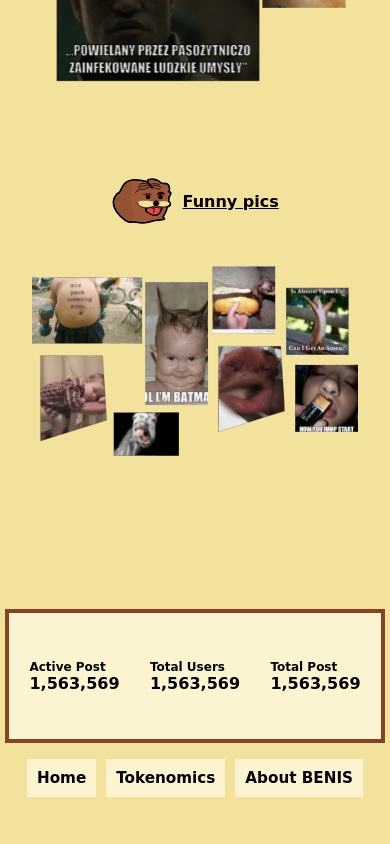
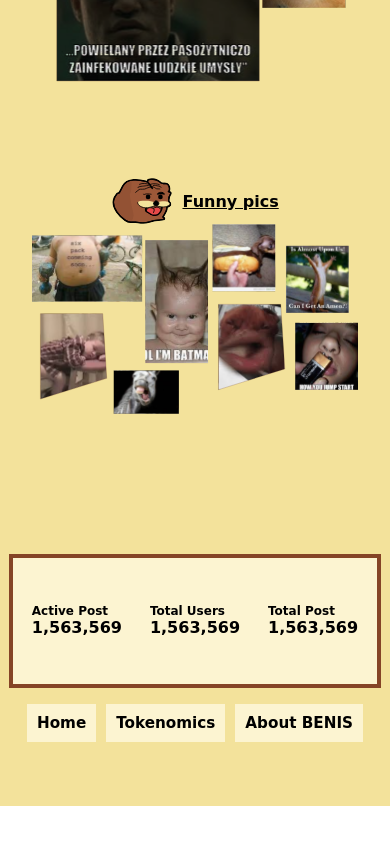
Before and after one commit to Quick-Deals/benis, a React (Vite) app: page / in a window 390 px wide. Shown: the part 1740-2584 px from the top of the page. After the commit the page ends 2546 px from the top, so only its background shows below. Built offline with nearby package versions, Linux system fonts and the light colour scheme.

Commit message:
responsiveness

```diff
--- a/src/components/Footer.jsx
+++ b/src/components/Footer.jsx
@@ -37,8 +37,8 @@ const Container = styled.footer`
 
   @media screen and (max-width: 990px) {
     padding: 1em 0em;
-    min-width: 106%;
-    margin-left: -3%;
+    min-width: 104%;
+    margin-left: -2%;
   }
 `;
 
--- a/src/components/FunnyPics.jsx
+++ b/src/components/FunnyPics.jsx
@@ -58,14 +58,14 @@ const ImgContainer = styled.div`
   width: 100%;
   padding: 2em;
   height: 100vh;
-  max-height: 1100px;
   max-width: 1280px;
   margin-left: auto;
   background: url(${funnyPics}) no-repeat;
   background-size: contain;
-  background-position: center;
+  background-position: top center;
+  max-height: MIN(50vh, 800px);
 
   @media screen and (max-width: 768px) {
-    max-height: 70vw;
+    max-height:217.442px;
   }
 `;
```
